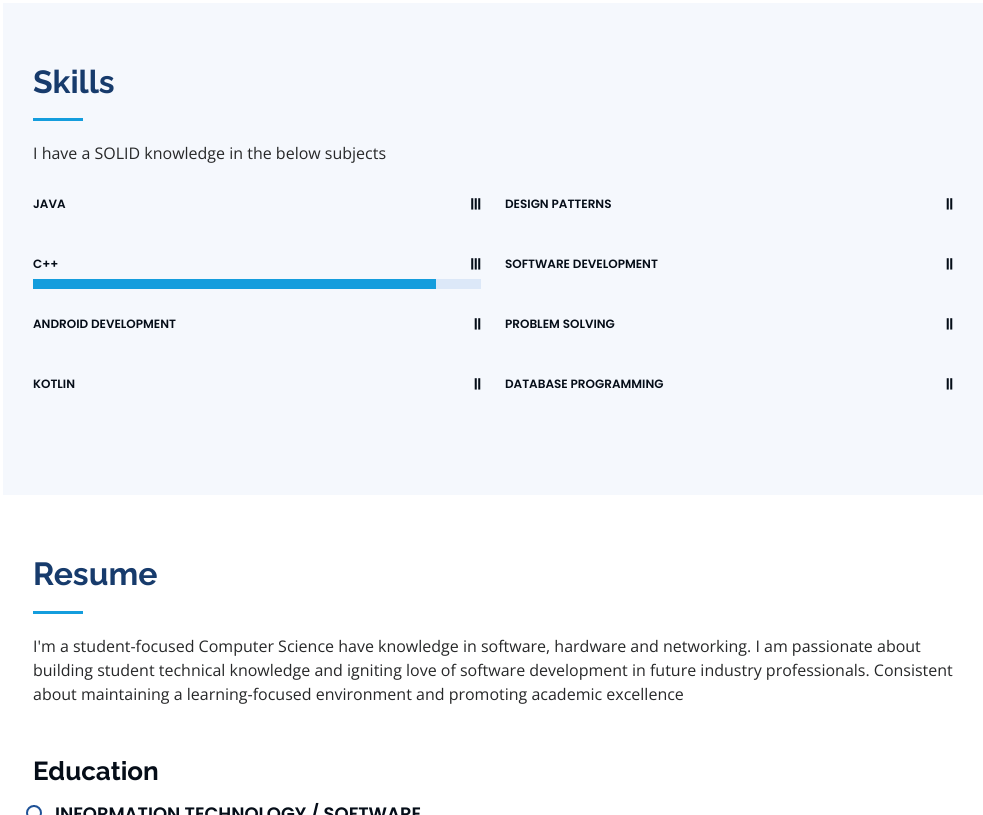
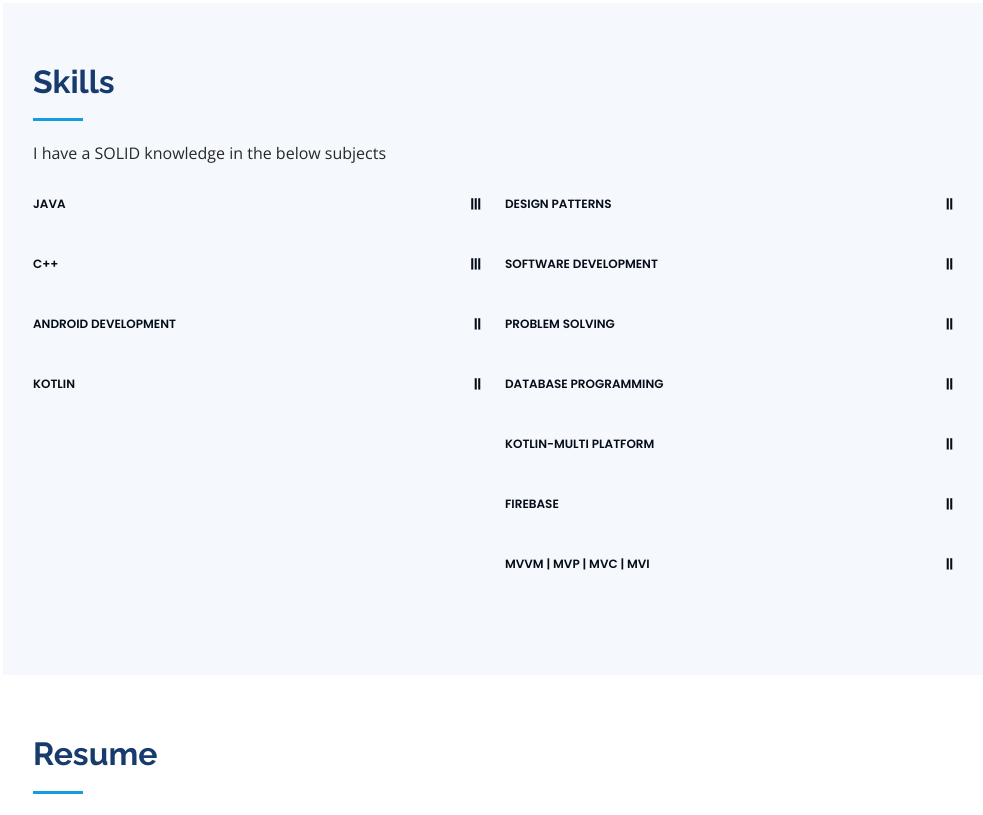
Before and after one commit to WAHID-QANDIL/Portfolio, a plain HTML site: page index.html in a window 1280 px wide. Shown: the part 1437-2252 px from the top of the page, without its empty margins (297-1280 px from the left). Drawn offline with nearby package versions, Linux system fonts and the light colour scheme.

Commit message:
Update index.html

```diff
--- a/index.html
+++ b/index.html
@@ -198,9 +198,9 @@
 
             <div class="progress">
               <span class="skill">C++ <i class="val"><strong>|||</strong></i></span>
-              <div class="progress-bar-wrap">
+<!--               <div class="progress-bar-wrap">
                 <div class="progress-bar" role="progressbar" aria-valuenow="90" aria-valuemin="0" aria-valuemax="100"></div>
-              </div>
+              </div> -->
             </div>
 
             <div class="progress">
@@ -247,6 +247,15 @@
 <!--               <div class="progress-bar-wrap">
                 <div class="progress-bar" role="progressbar" aria-valuenow="80" aria-valuemin="0" aria-valuemax="100"></div>
               </div> -->
+            </div>
+            <div class="progress">
+              <span class="skill">Kotlin-Multi Platform<i class="val"><strong>||</strong></i></span>
+            </div>
+            <div class="progress">
+              <span class="skill">FireBase<i class="val"><strong>||</strong></i></span>
+            </div>
+            <div class="progress">
+              <span class="skill">MVVM | MVP | MVC | MVI <i class="val"><strong>||</strong></i></span>
             </div>
 
           </div>
```
